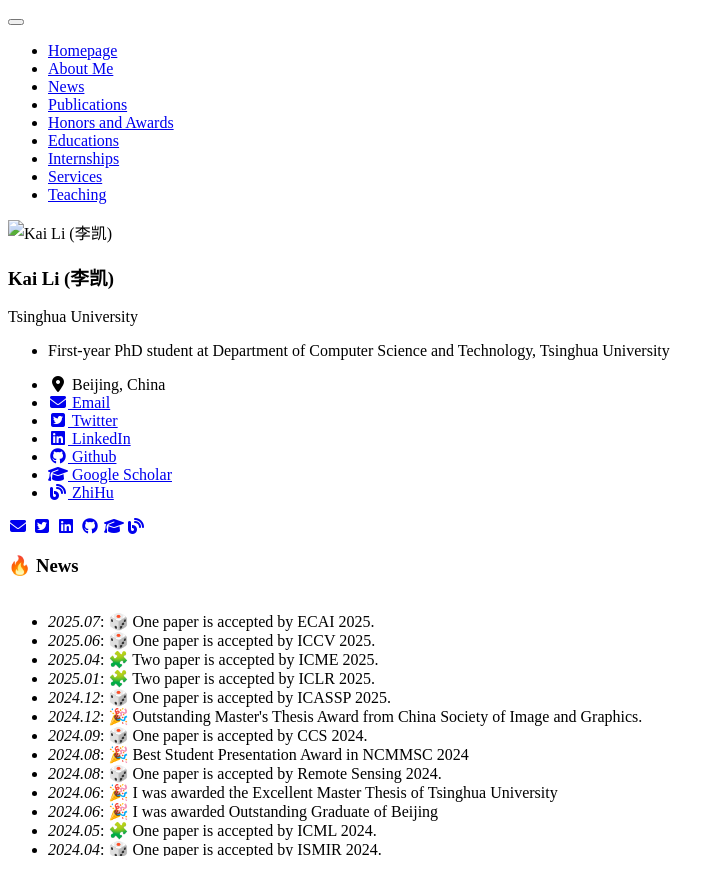
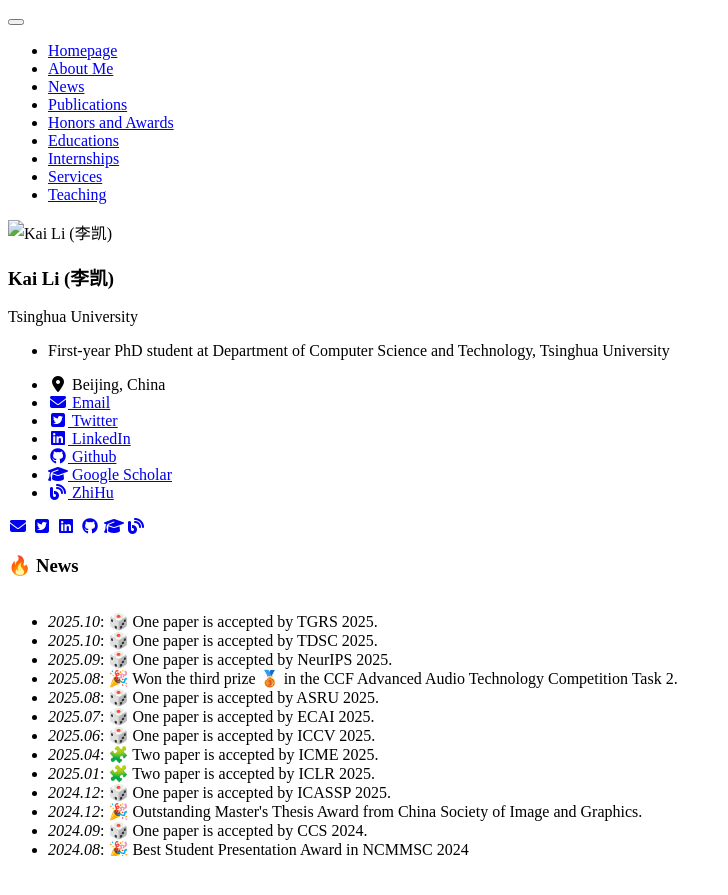
Before and after one commit to JusperLee/jusperlee.github.io, a Jekyll site: the page built from _pages/includes/news.md, in a window 1280 px wide. Shown: the top 895 px of the page, without its empty margins (0-728 px from the left). Built offline with Jekyll 4.4.1, drawn with Linux system fonts in a browser that asks for light colours; nearby versions of some CDN libraries; our own code applies the rules of GitHub Pages for plain Markdown files.

Commit message:
update 2025-11-05

```diff
--- a/_pages/includes/news.md
+++ b/_pages/includes/news.md
@@ -9,6 +9,11 @@
 
 <div class="scrollable">
   <ul>
+  <li> <i>2025.10</i>: 🎲 One paper is accepted by TGRS 2025. </li>
+  <li> <i>2025.10</i>: 🎲 One paper is accepted by TDSC 2025. </li>
+  <li> <i>2025.09</i>: 🎲 One paper is accepted by NeurIPS 2025. </li>
+  <li> <i>2025.08</i>: 🎉 Won the third prize 🥉 in the CCF Advanced Audio Technology Competition Task 2. </li>
+  <li> <i>2025.08</i>: 🎲 One paper is accepted by ASRU 2025. </li>
   <li> <i>2025.07</i>: 🎲 One paper is accepted by ECAI 2025. </li>
   <li> <i>2025.06</i>: 🎲 One paper is accepted by ICCV 2025. </li>
   <li> <i>2025.04</i>: 🧩 Two paper is accepted by ICME 2025. </li>
```
Also changed, not shown: _pages/about.md (+1 -1 lines), _pages/includes/honers.md (+1 -0 lines), _pages/includes/intro.md (+1 -5 lines), _pages/includes/others.md (+3 -2 lines), _pages/includes/pub.md (+34 -0 lines), images/GDSR.png (added), 2 other files.
